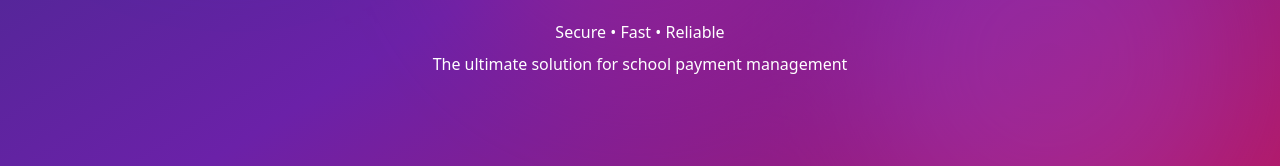
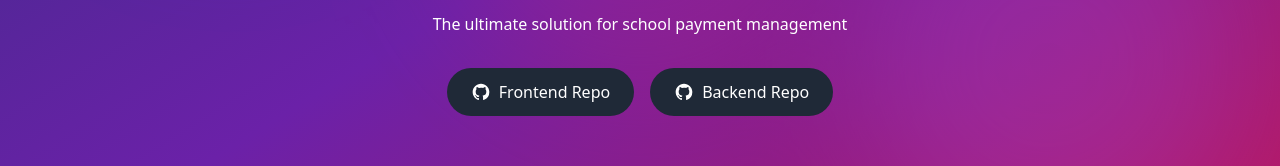
Before and after one commit to niteshsaxena03/Edviron-Frontend, a React (Vite) app: page / in a window 1280 px wide. Shown: the part 508-674 px from the top of the page. Built offline with nearby package versions, Linux system fonts and the light colour scheme; no server answers.

Commit message:
added links to github repo of frontend and backend

```diff
--- a/src/pages/HomePage.jsx
+++ b/src/pages/HomePage.jsx
@@ -41,6 +41,50 @@ const HomePage = () => {
         <p>The ultimate solution for school payment management</p>
       </div>
 
+      {/* GitHub Repository Links */}
+      <div className="mt-8 flex flex-col sm:flex-row gap-4 z-10">
+        <a
+          href="https://github.com/niteshsaxena03/Edviron-Frontend"
+          target="_blank"
+          rel="noopener noreferrer"
+          className="flex items-center gap-2 px-6 py-3 bg-gray-800 text-white rounded-full hover:bg-gray-700 transition-all duration-300"
+        >
+          <svg
+            className="w-5 h-5"
+            fill="currentColor"
+            viewBox="0 0 24 24"
+            aria-hidden="true"
+          >
+            <path
+              fillRule="evenodd"
+              d="M12 2C6.477 2 2 6.484 2 12.017c0 4.425 2.865 8.18 6.839 9.504.5.092.682-.217.682-.483 0-.237-.008-.868-.013-1.703-2.782.605-3.369-1.343-3.369-1.343-.454-1.158-1.11-1.466-1.11-1.466-.908-.62.069-.608.069-.608 1.003.07 1.531 1.032 1.531 1.032.892 1.53 2.341 1.088 2.91.832.092-.647.35-1.088.636-1.338-2.22-.253-4.555-1.113-4.555-4.951 0-1.093.39-1.988 1.029-2.688-.103-.253-.446-1.272.098-2.65 0 0 .84-.27 2.75 1.026A9.564 9.564 0 0112 6.844c.85.004 1.705.115 2.504.337 1.909-1.296 2.747-1.027 2.747-1.027.546 1.379.202 2.398.1 2.651.64.7 1.028 1.595 1.028 2.688 0 3.848-2.339 4.695-4.566 4.943.359.309.678.92.678 1.855 0 1.338-.012 2.419-.012 2.747 0 .268.18.58.688.482A10.019 10.019 0 0022 12.017C22 6.484 17.522 2 12 2z"
+              clipRule="evenodd"
+            />
+          </svg>
+          Frontend Repo
+        </a>
+        <a
+          href="https://github.com/niteshsaxena03/Edviron-Backend"
+          target="_blank"
+          rel="noopener noreferrer"
+          className="flex items-center gap-2 px-6 py-3 bg-gray-800 text-white rounded-full hover:bg-gray-700 transition-all duration-300"
+        >
+          <svg
+            className="w-5 h-5"
+            fill="currentColor"
+            viewBox="0 0 24 24"
+            aria-hidden="true"
+          >
+            <path
+              fillRule="evenodd"
+              d="M12 2C6.477 2 2 6.484 2 12.017c0 4.425 2.865 8.18 6.839 9.504.5.092.682-.217.682-.483 0-.237-.008-.868-.013-1.703-2.782.605-3.369-1.343-3.369-1.343-.454-1.158-1.11-1.466-1.11-1.466-.908-.62.069-.608.069-.608 1.003.07 1.531 1.032 1.531 1.032.892 1.53 2.341 1.088 2.91.832.092-.647.35-1.088.636-1.338-2.22-.253-4.555-1.113-4.555-4.951 0-1.093.39-1.988 1.029-2.688-.103-.253-.446-1.272.098-2.65 0 0 .84-.27 2.75 1.026A9.564 9.564 0 0112 6.844c.85.004 1.705.115 2.504.337 1.909-1.296 2.747-1.027 2.747-1.027.546 1.379.202 2.398.1 2.651.64.7 1.028 1.595 1.028 2.688 0 3.848-2.339 4.695-4.566 4.943.359.309.678.92.678 1.855 0 1.338-.012 2.419-.012 2.747 0 .268.18.58.688.482A10.019 10.019 0 0022 12.017C22 6.484 17.522 2 12 2z"
+              clipRule="evenodd"
+            />
+          </svg>
+          Backend Repo
+        </a>
+      </div>
+
       <div className="absolute bottom-6 text-center z-10 w-full">
         <div className="bg-black bg-opacity-30 py-2 px-4 rounded-full inline-block backdrop-blur-sm">
           <p className="text-lg md:text-xl font-bold tracking-wide">
```
